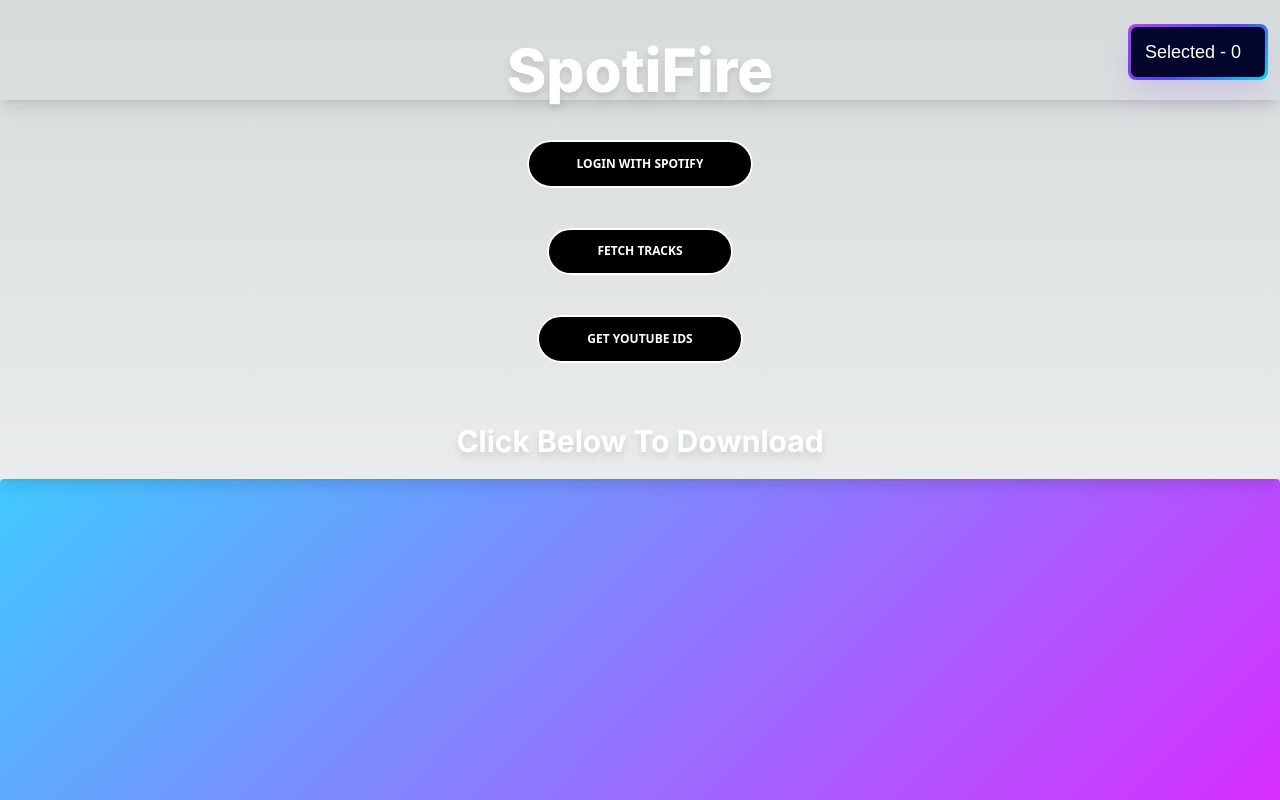
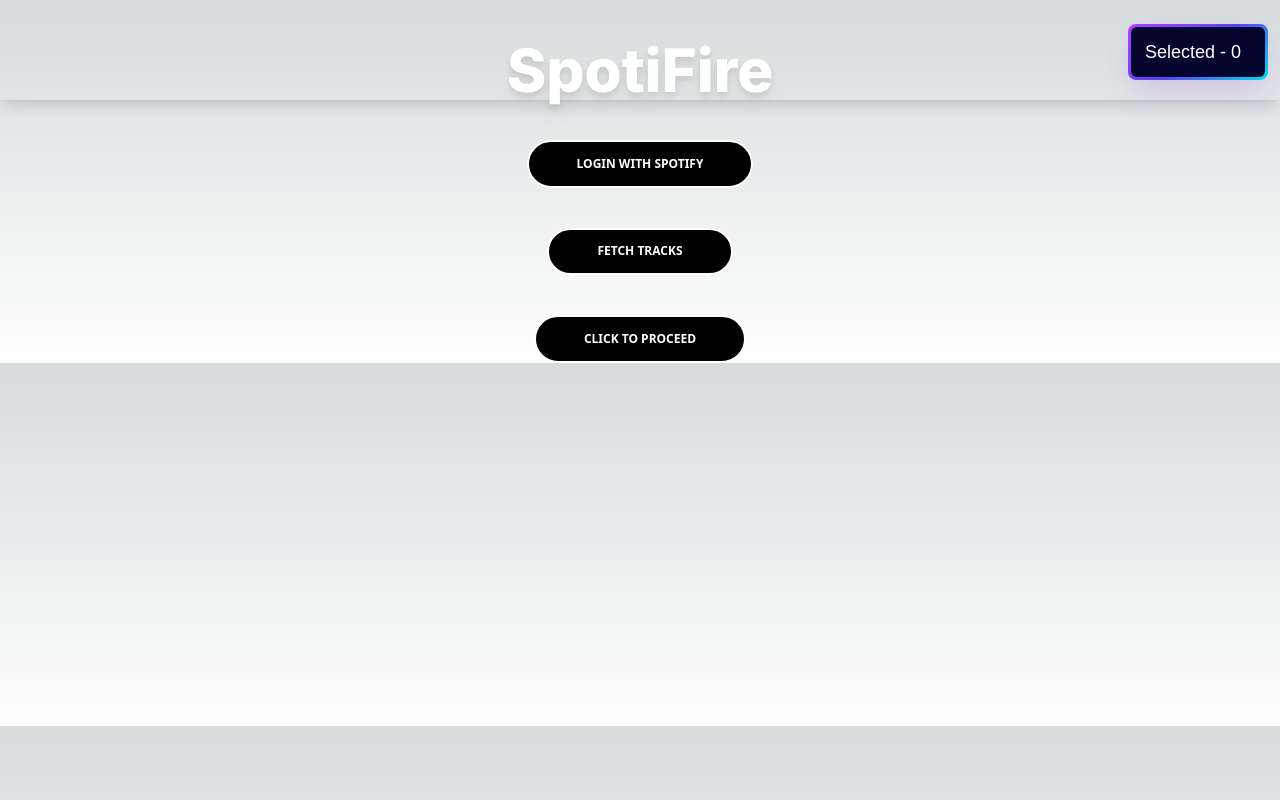
Before and after one commit to PsychoGas/spotifire, a Next.js app: page / in a window 1280 px wide. Shown: the top 800 px of the page. Built offline with nearby package versions, Linux system fonts and the light colour scheme.

Commit message:
conditionally render downloads if token is present

```diff
--- a/src/app/page.js
+++ b/src/app/page.js
@@ -37,12 +37,17 @@
   };
 
   const handleFetchYoutubeIds = async () => {
+    if (tracks.length === 0) {
+      alert("Please fetch tracks first");
+      return;
+    } else {
       let tempIdArray = await fetchYoutubeVideoIds(tracks);
       setIdArray(tempIdArray);
       console.log("Youtube IDs Fetched");
       console.log(idArray);
       setClickedId(true);
       console.log("clicked - ", clickedId);
+    }
   };
 
   const generateYoutubeLinks = () => {
@@ -102,7 +107,7 @@
       <div className="flex justify-center pt-10">
         <button className="btn-18" onClick={handleFetchYoutubeIds}>
           <span className="text-container">
-            <span className="text">Get Youtube IDs</span>
+            <span className="text">Click to Proceed</span>
           </span>
         </button>
       </div>
@@ -114,7 +119,7 @@
           </span>
         </button>
       </div> */}
-      <VideoButtons videoIds={idArray} />
+      {token && <VideoButtons videoIds={idArray} />}
     </>
   );
 }
```
Lines whose indentation alone changed are shown as unchanged.
